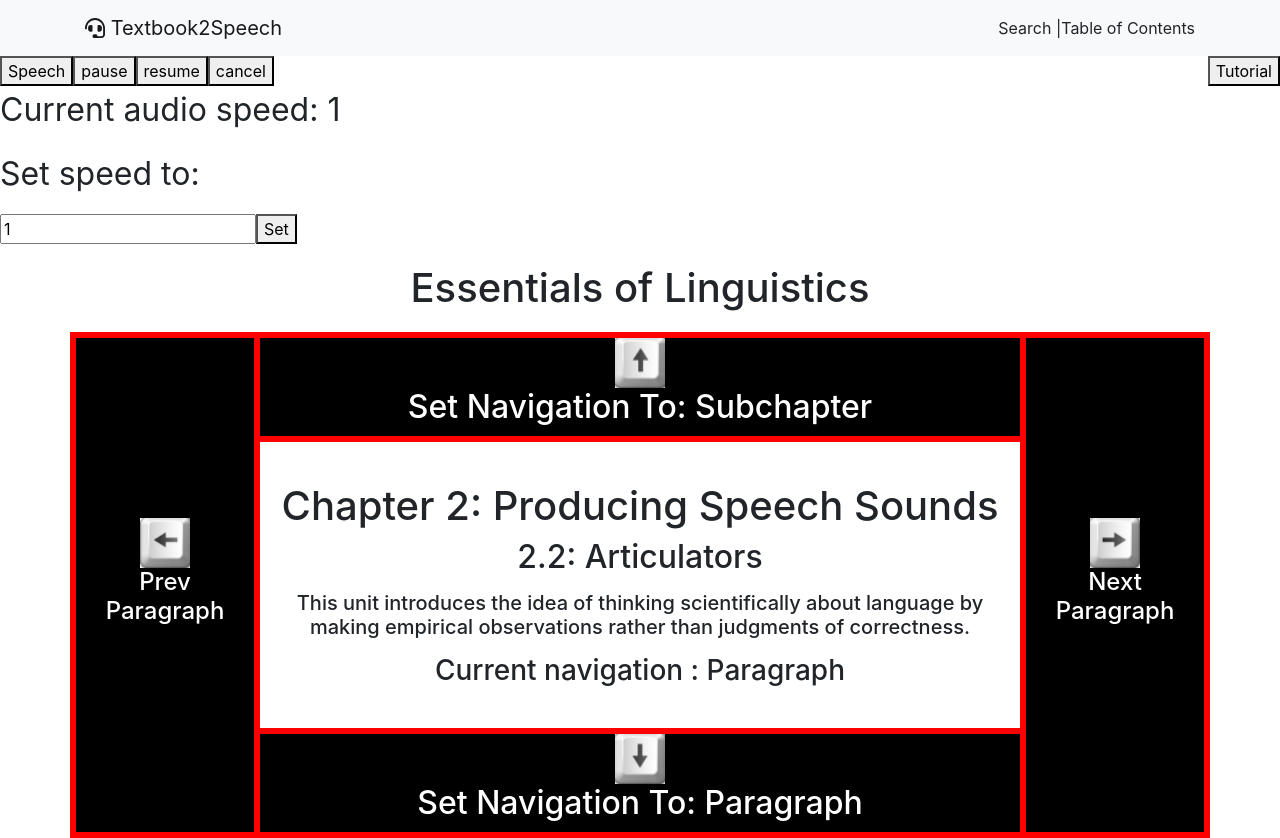
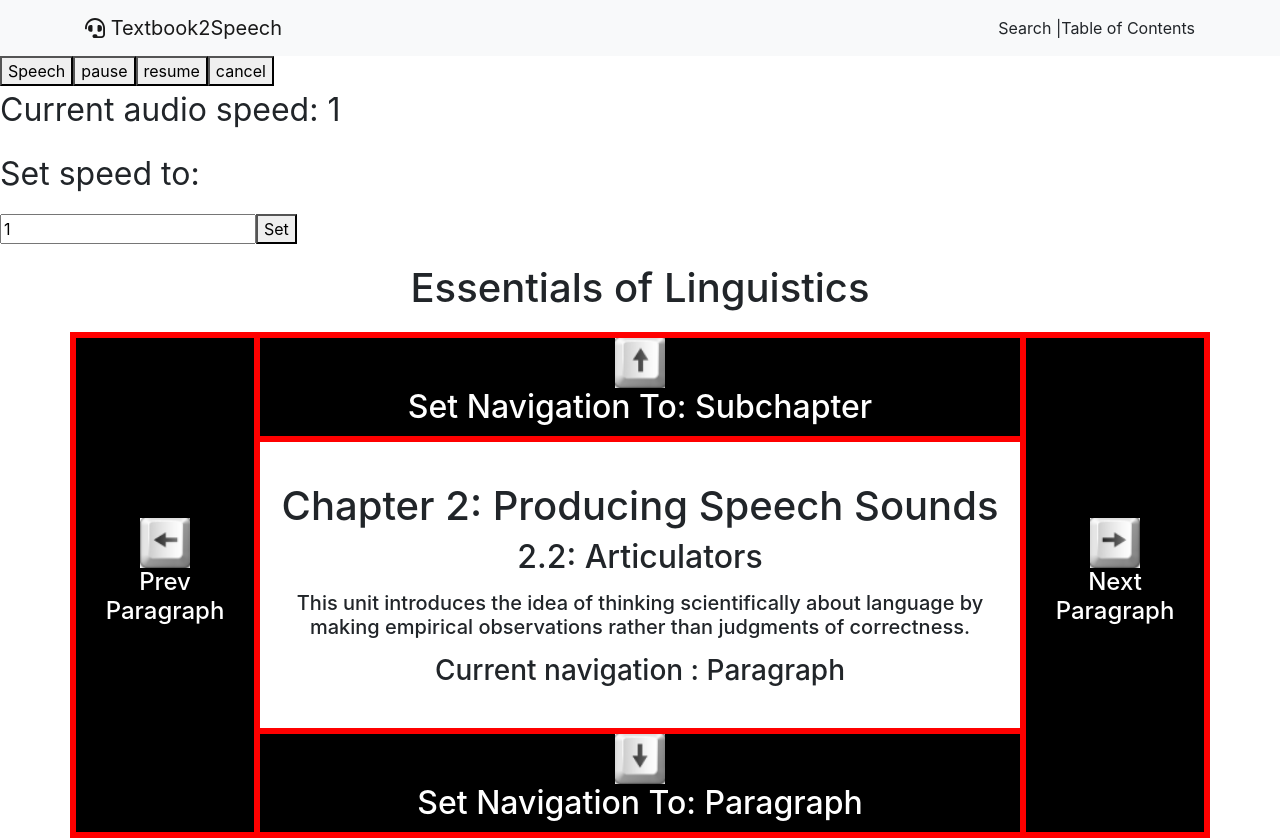
Before and after one commit to FrankSu1996/Textbook2Speech, a React (Create React App) app in the folder client/: page /dashboard in a window 1280 px wide. Built offline with nearby package versions, Linux system fonts and the light colour scheme.

Commit message:
changed textbooktoggle to arrow function

```diff
--- a/client/src/components/dashboard/dashboard.jsx
+++ b/client/src/components/dashboard/dashboard.jsx
@@ -69,11 +69,12 @@ class Dashboard extends Component {
     this.setState ({showErrorModal: false});
   };
 
-  toggleTutorial () {
+  toggleTutorial = () => {
+    this.cancel ();
     this.setState ({
       showTutorial: !this.state.showTutorial,
     });
-  }
+  };
 
   //handler for keypress events
   handleKeyPress = event => {
@@ -585,9 +586,7 @@ class Dashboard extends Component {
 
     return (
       <React.Fragment>
-        <button class="float-right" onClick={this.toggleTutorial.bind (this)}>
-          {' '}Tutorial
-        </button>
+
         <button
           onClick={() =>
             this.readAllParagraphsInSubchapter (
```
